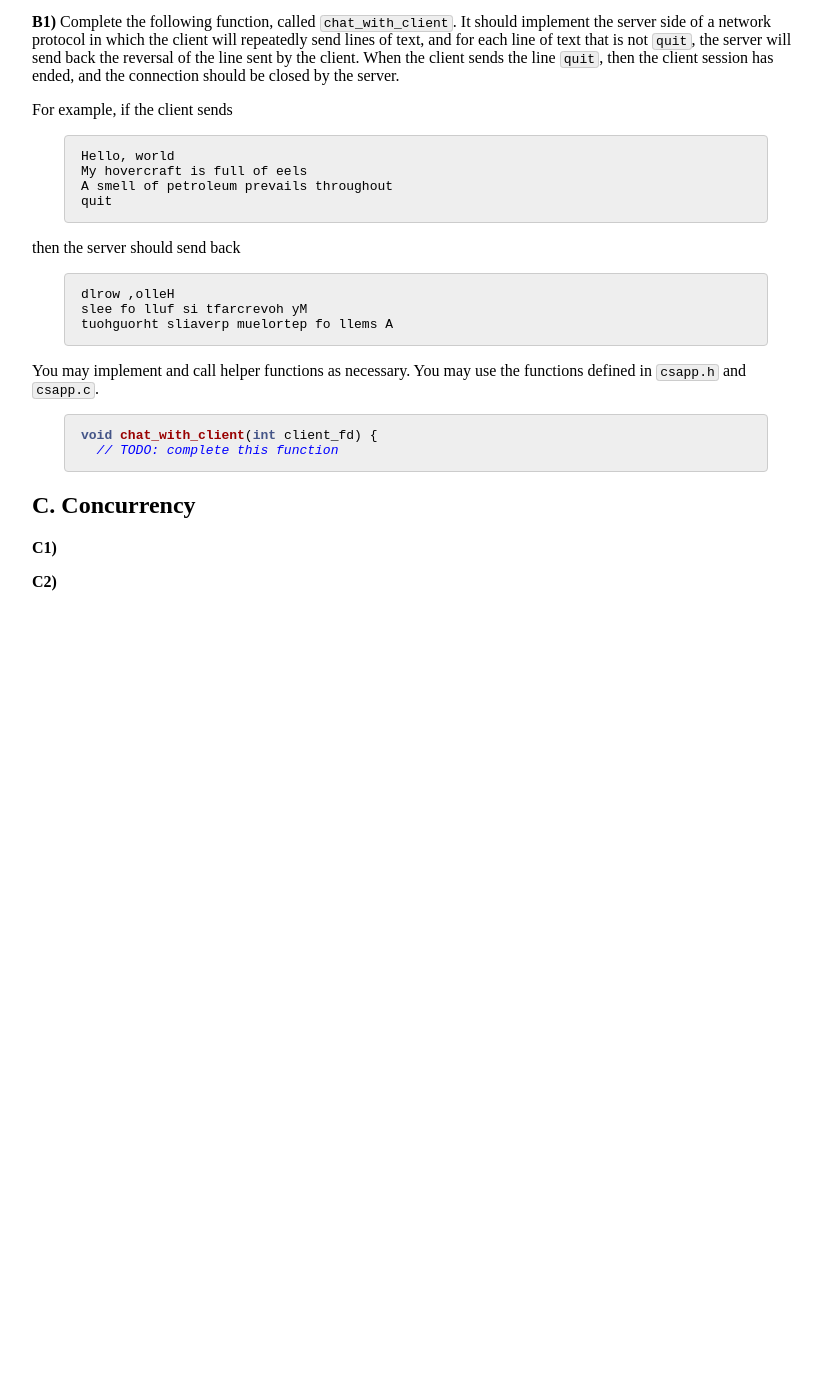
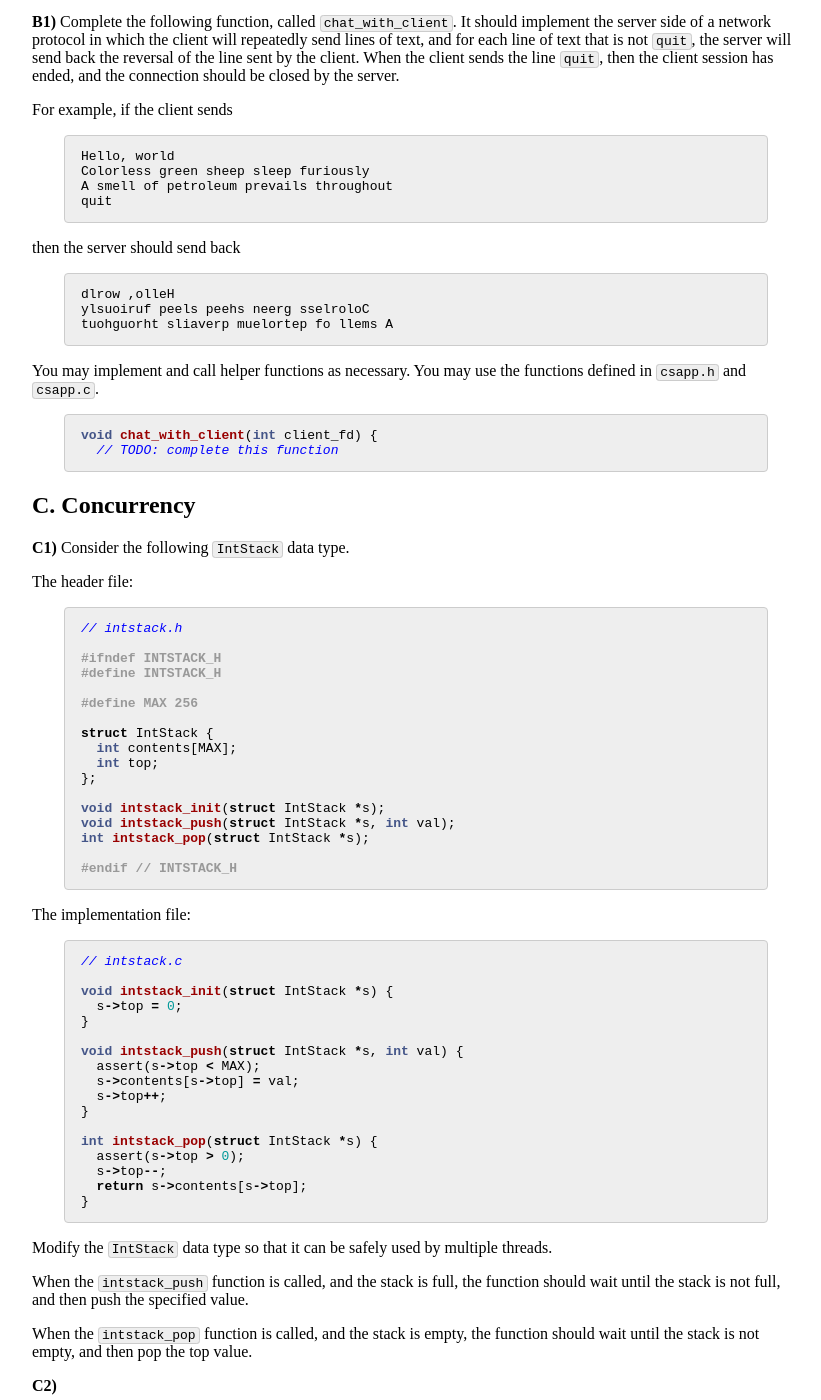
Before and after one commit to jhucsf/fall2020, a Jekyll site: the page built from resources/exam4review.md, in a window 1280 px wide and 1400 px high, scrolled down 841 px. Shown: the whole window, without its empty margins (224-1045 px from the left). Built offline with Jekyll 4.4.1, drawn with Linux system fonts in a browser that asks for light colours; before the commit the page ends 1464 px from its top, so only the background shows below that.

Commit message:
pthreads review question

````diff
--- a/resources/exam4review.md
+++ b/resources/exam4review.md
@@ -43,7 +43,7 @@ For example, if the client sends
 
 ```
 Hello, world
-My hovercraft is full of eels
+Colorless green sheep sleep furiously
 A smell of petroleum prevails throughout
 quit
 ```
@@ -52,7 +52,7 @@ then the server should send back
 
 ```
 dlrow ,olleH
-slee fo lluf si tfarcrevoh yM
+ylsuoiruf peels peehs neerg sselroloC
 tuohguorht sliaverp muelortep fo llems A
 ```
 
@@ -65,7 +65,59 @@ void chat_with_client(int client_fd) {
 
 ## C. Concurrency
 
-**C1)**
+**C1)** Consider the following `IntStack` data type.
+
+The header file:
+
+```c
+// intstack.h
+
+#ifndef INTSTACK_H
+#define INTSTACK_H
+
+#define MAX 256
+
+struct IntStack {
+  int contents[MAX];
+  int top;
+};
+
+void intstack_init(struct IntStack *s);
+void intstack_push(struct IntStack *s, int val);
+int intstack_pop(struct IntStack *s);
+
+#endif // INTSTACK_H
+```
+
+The implementation file:
+
+```c
+// intstack.c
+
+void intstack_init(struct IntStack *s) {
+  s->top = 0;
+}
+
+void intstack_push(struct IntStack *s, int val) {
+  assert(s->top < MAX);
+  s->contents[s->top] = val;
+  s->top++;
+}
+
+int intstack_pop(struct IntStack *s) {
+  assert(s->top > 0);
+  s->top--;
+  return s->contents[s->top];
+}
+```
+
+Modify the `IntStack` data type so that it can be safely used by multiple threads.
+
+When the `intstack_push` function is called, and the stack is full, the function
+should wait until the stack is not full, and then push the specified value.
+
+When the `intstack_pop` function is called, and the stack is empty, the function
+should wait until the stack is not empty, and then pop the top value.
 
 
 **C2)**
````
